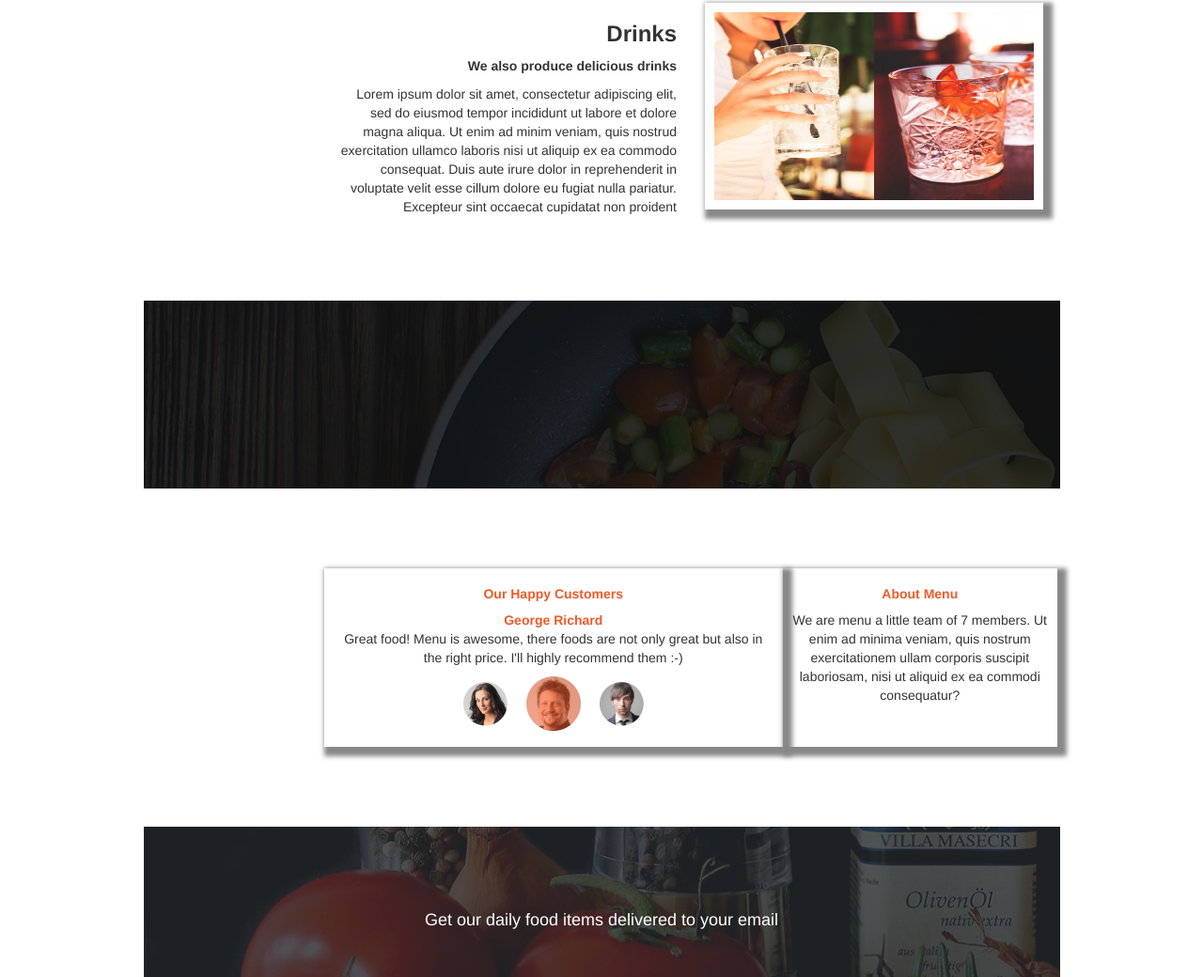
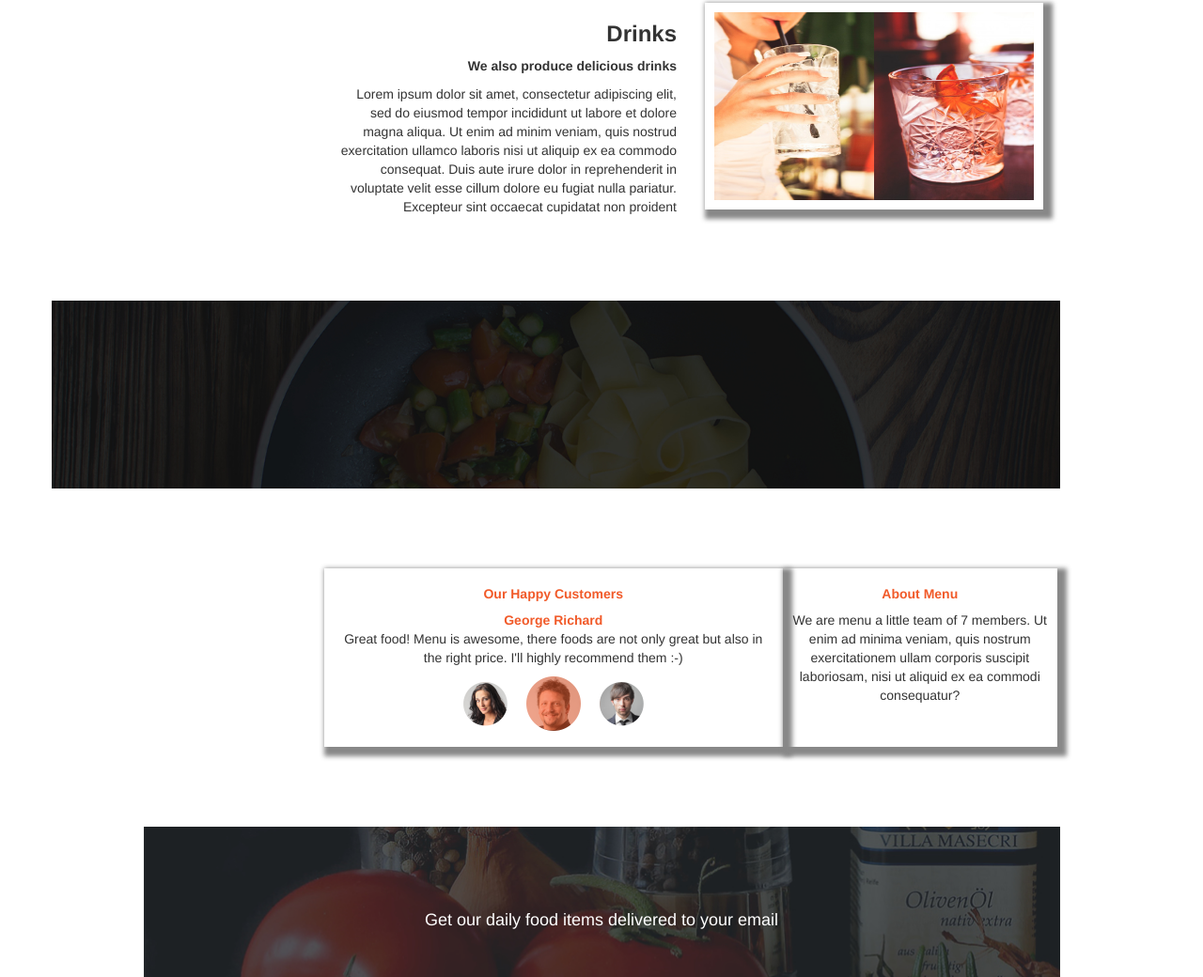
Before and after one commit to Nashipae/Fictional-Restaurant, a plain HTML site: page nash-kitchen.html in a window 1280 px wide. Shown: the part 1063-2103 px from the top of the page at 94% size. Drawn offline with nearby package versions, Linux system fonts and the light colour scheme; a web font is replaced by a local one.

Commit message:
add styling to the meals container.

```diff
--- a/css/styles.css
+++ b/css/styles.css
@@ -116,6 +116,7 @@ padding: 0px;
 
 .meals-holder{
   background-image: url("../images/backgrounds/foodsBg.jpg");
+  background-size: cover;
   height: 200px;
   align-content: center;
   /* margin-left: 150px; */
--- a/nash-kitchen.html
+++ b/nash-kitchen.html
@@ -98,10 +98,7 @@
 
     <div class="container" id="meals-combined">
         <div class="row">
-          <div class="col-lg-1">
-
-          </div>
-          <div class="col-lg-10 meals-holder">
+          <div class="col-lg-11 meals-holder">
 
           </div>
           <div class="col-lg-1">
```
